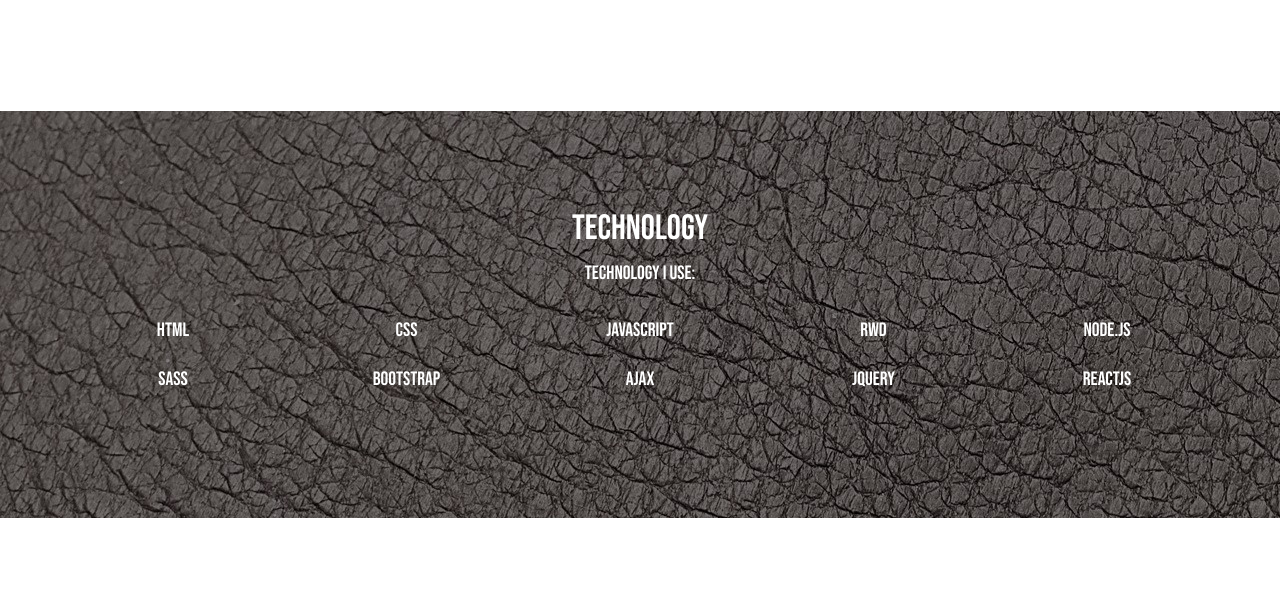
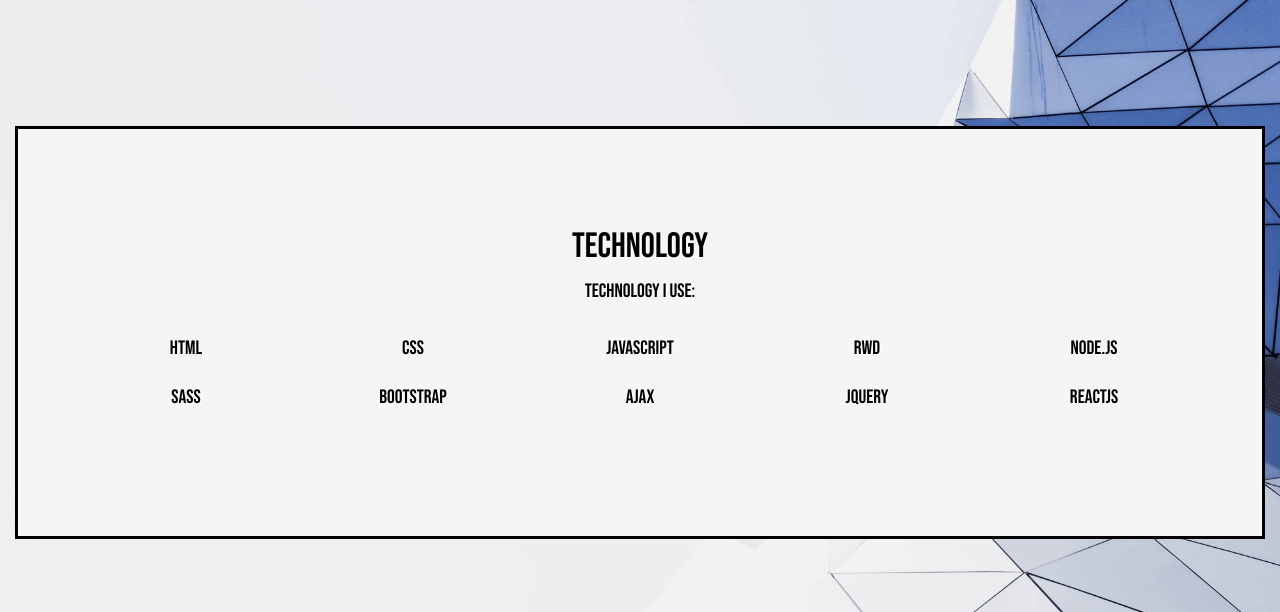
Before and after one commit to maciejnieweglowski/Portfolio-page, a website: page app/index.html in a window 1280 px wide. Shown: the part 1289-1901 px from the top of the page. Drawn offline with nearby package versions, Linux system fonts and the light colour scheme; a web font is replaced by a local one.

Commit message:
v.alfa.1.09

```diff
--- a/app/js/main.js
+++ b/app/js/main.js
@@ -0,0 +1,3 @@
+$(document).ready(function() {
+    setTimeout('$("#container").css("opacity", 1)', 1000);
+  });
--- a/app/scss/style.scss
+++ b/app/scss/style.scss
@@ -16,10 +16,10 @@
    font-size: 1.1rem;
 }
 
-// body {
-//    background-image: url(../../photos/background.png);
-//    background-size: 100%;
-// }
+ body {
+   background-image: url(../../photos/pixelm.jpg);
+   background-size: 100%;
+}
 
 header{
 
@@ -124,8 +124,11 @@
 section#Technology {
    text-align: center;
    padding-block: 5em;
-   background-image: url(../../photos/leather.jpg);
-   color: white;
+   color: black;
+   text-shadow: 1px 1px white;
+   background-color: whitesmoke;
+   margin: 15px;
+   border: solid;
 
    li{
       width: 18%;
@@ -134,7 +137,6 @@
       padding-block: 10px;
    }
 }
-
 
 section#Hobby {
    padding-block: 5em;
@@ -163,18 +165,20 @@
    }
 }
 
-
 footer {
    text-align: center;
    padding-block: 5em;
-   background-color: grey;
-
+   color: black;
    .icons {
       padding:10px;
 
       a{
          padding: 10px;
 
+         &:hover {
+            color: darkcyan;
+
+         }
       }
    }
 }
```
Also changed, not shown: app/css/style.css, photos/pixel.jpg (added), photos/pixel1.jpg (added), photos/pixelm.jpg (added), photos/sky.jpg (added), photos/wood.jpg (added), 1 other file.
